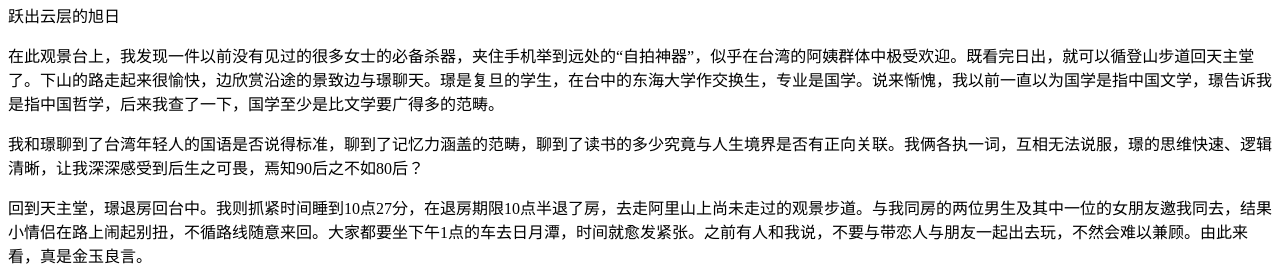
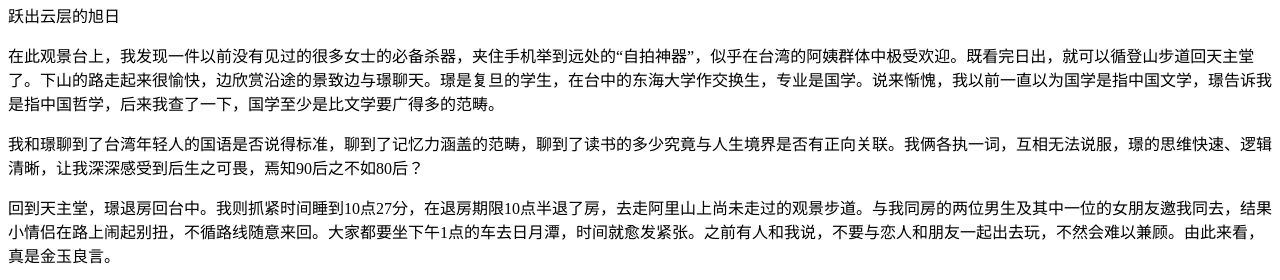
Before and after one commit to newnuy/website, a PHP site: page /post.php in a window 1280 px wide. Shown: the part 2546-2826 px from the top of the page. Run offline with PHP 8.4, Linux system fonts and the light colour scheme.

Commit message:
[blog] fix error.

```diff
--- a/blog/posts/walk_memory/taiwan/2014-1129_06阿里山/post.php
+++ b/blog/posts/walk_memory/taiwan/2014-1129_06阿里山/post.php
@@ -72,7 +72,7 @@
 </p>
 
 <p>
-回到天主堂，璟退房回台中。我则抓紧时间睡到10点27分，在退房期限10点半退了房，去走阿里山上尚未走过的观景步道。与我同房的两位男生及其中一位的女朋友邀我同去，结果小情侣在路上闹起别扭，不循路线随意来回。大家都要坐下午1点的车去日月潭，时间就愈发紧张。之前有人和我说，不要与带恋人与朋友一起出去玩，不然会难以兼顾。由此来看，真是金玉良言。
+回到天主堂，璟退房回台中。我则抓紧时间睡到10点27分，在退房期限10点半退了房，去走阿里山上尚未走过的观景步道。与我同房的两位男生及其中一位的女朋友邀我同去，结果小情侣在路上闹起别扭，不循路线随意来回。大家都要坐下午1点的车去日月潭，时间就愈发紧张。之前有人和我说，不要与恋人和朋友一起出去玩，不然会难以兼顾。由此来看，真是金玉良言。
     <div class="i_center">
     <a href="/wp-content/uploads/2014/12/alishan004.jpg" target="_blank"><img src="/wp-content/uploads/2014/12/alishan004.jpg" width="640" title="" /></a><br />
     阿里山林间的火车
```
